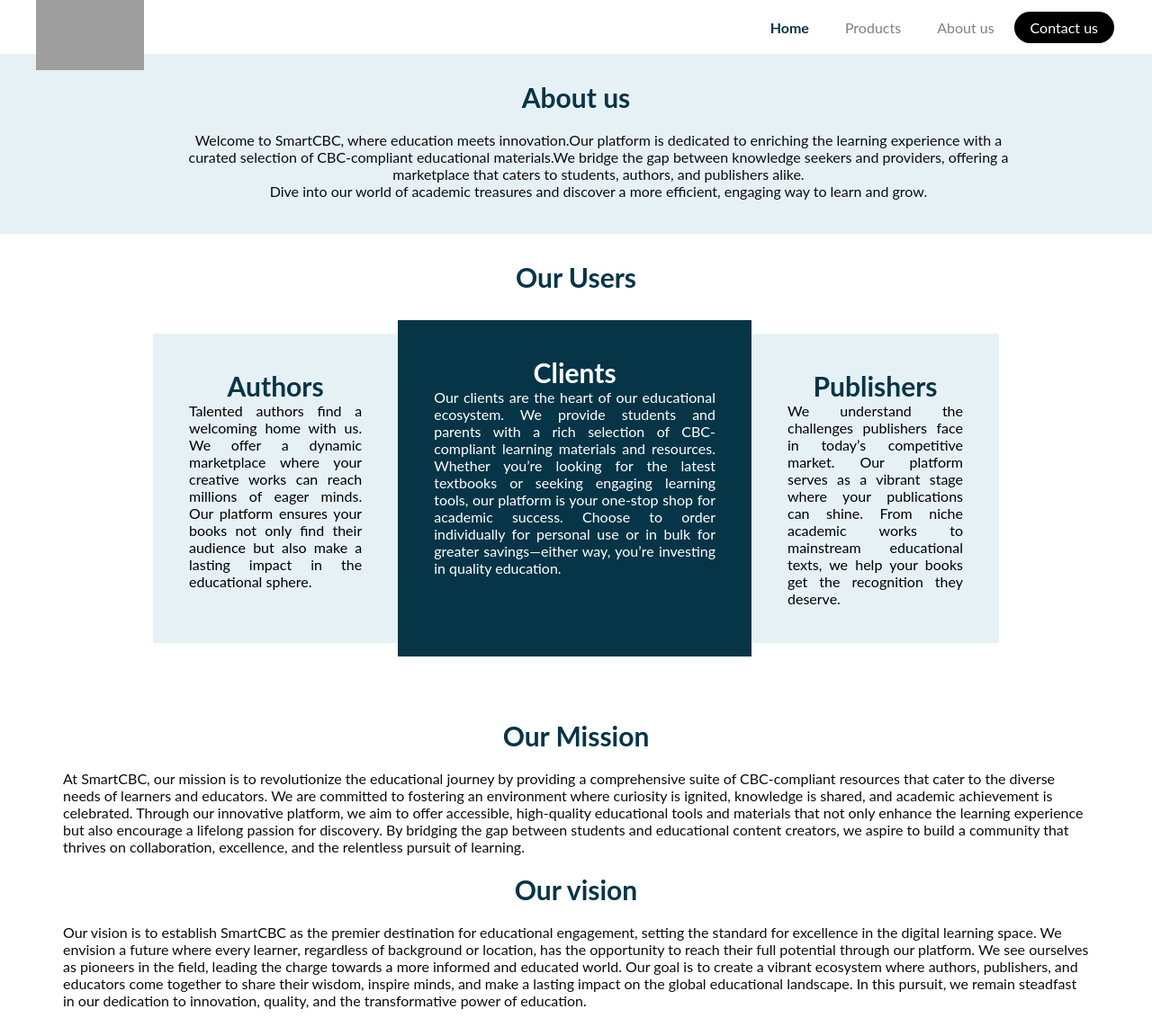
After one commit to Betanny/BookStore2, a PHP site: page /Aboutus.html in a window 1280 px wide. The commit adds this page. Shown: the whole page at 90% size. Run offline with PHP 8.4, Linux system fonts and the light colour scheme; grey boxes are pictures that could not be loaded.

Commit message:
Developing the about us Page

```diff
--- /dev/null
+++ b/Home/Aboutus.html
@@ -0,0 +1,116 @@
+<!DOCTYPE html>
+<html lang="en">
+<head>
+    <meta charset="UTF-8">
+    <meta name="viewport" content="width=device-width, initial-scale=1.0">
+    <link rel="stylesheet" href="home.css">
+    <link rel="stylesheet" href="/Shared Components/style.css">
+    <link rel="stylesheet" href="https://cdnjs.cloudflare.com/ajax/libs/font-awesome/6.5.1/css/all.min.css" integrity="sha512-DTOQO9RWCH3ppGqcWaEA1BIZOC6xxalwEsw9c2QQeAIftl+Vegovlnee1c9QX4TctnWMn13TZye+giMm8e2LwA==" crossorigin="anonymous" referrerpolicy="no-referrer" />
+
+    <title>Document</title>
+</head>
+<body>
+    <div id="header-container"></div>
+
+    <div class="contactus-container">
+
+        <div class="introduction-container">
+            <h4>About us</h4>
+
+            <div class="introduction-txt">
+            <p>Welcome to SmartCBC, where education meets innovation.Our platform is dedicated to enriching the learning experience with a curated selection of CBC-compliant educational materials.We bridge the gap between knowledge seekers and providers, offering a marketplace that caters to students, authors, and publishers alike.</p>
+           <p>Dive into our world of academic treasures and discover a more efficient, engaging way to learn and grow.</p>
+        </div>
+        <div class="intro-image">
+            <img src="" alt="">
+        </div>
+        </div>
+
+
+
+
+
+           <div class="users-container">
+                <h4>Our Users</h4>
+                <div class="Our-users">
+                <div class="author">
+                    <h4>Authors</h4>
+                    <p>Talented authors find a welcoming home with us. We offer a dynamic marketplace where your creative works can reach millions of eager minds. Our platform ensures your books not only find their audience but also make a lasting impact in the educational sphere.
+                    </p>
+
+
+                </div>
+                <div class="client">
+                    <h4>Clients</h4>
+                    <p>Our clients are the heart of our educational ecosystem. We provide students and parents with a rich selection of CBC-compliant learning materials and resources. Whether you’re looking for the latest textbooks or seeking engaging learning tools, our platform is your one-stop shop for academic success. Choose to order individually for personal use or in bulk for greater savings—either way, you’re investing in quality education.
+                    </p>
+
+
+                </div>
+
+                <div class="publisher">
+                    <h4>Publishers</h4>
+                    <p>We understand the challenges publishers face in today’s competitive market. Our platform serves as a vibrant stage where your publications can shine. From niche academic works to mainstream educational texts, we help your books get the recognition they deserve.
+                   </p>
+
+                </div>
+            </div>
+
+
+
+
+            </div>
+
+<div class="mission-container">
+   <h4>Our Mission</h4>
+<p>At SmartCBC, our mission is to revolutionize the educational journey by providing a comprehensive suite of CBC-compliant resources that cater to the diverse needs of learners and educators. We are committed to fostering an environment where curiosity is ignited, knowledge is shared, and academic achievement is celebrated. Through our innovative platform, we aim to offer accessible, high-quality educational tools and materials that not only enhance the learning experience but also encourage a lifelong passion for discovery. By bridging the gap between students and educational content creators, we aspire to build a community that thrives on collaboration, excellence, and the relentless pursuit of learning.</p>
+   <h4>Our vision</h4>
+<p>Our vision is to establish SmartCBC as the premier destination for educational engagement, setting the standard for excellence in the digital learning space. We envision a future where every learner, regardless of background or location, has the opportunity to reach their full potential through our platform. We see ourselves as pioneers in the field, leading the charge towards a more informed and educated world. Our goal is to create a vibrant ecosystem where authors, publishers, and educators come together to share their wisdom, inspire minds, and make a lasting impact on the global educational landscape. In this pursuit, we remain steadfast in our dedication to innovation, quality, and the transformative power of education.</p>
+
+</div>
+
+        </div>
+
+
+
+
+
+
+
+
+
+    </div>
+
+
+
+
+
+
+
+
+
+
+
+
+
+
+
+</body>
+
+<script>
+    document.addEventListener("DOMContentLoaded", function() {
+    fetch('/Shared Components/header.php')
+        .then(response => response.text())
+        .then(data => {
+            document.getElementById('header-container').innerHTML = data;
+        });
+        fetch('/Shared Components/footer.html')
+        .then(response => response.text())
+        .then(data => {
+            document.getElementById('footer-container').innerHTML = data;
+        });
+
+});
+
+</script>
+</html>
--- a/Home/home.css
+++ b/Home/home.css
@@ -581,3 +581,97 @@
     font-weight:lighter;
 
 }
+
+
+
+
+
+/*******************************************About us****************************************/
+.introduction-container{
+    background-color: var(--accent-color2);
+    height: 200px;
+    text-align: center;
+    padding: 30px;
+    display: flex;
+    flex-direction: column;
+    justify-content: space-evenly;
+
+
+}
+
+.introduction-container h4{
+    color: var(--primary-color);
+    font-size: 30px;
+    text-align: center;
+}
+.introduction-txt{
+    padding-top: 20px;
+    width: 80%;
+    padding-left: 50px;
+    text-align: center;
+    margin: auto;
+
+
+}
+/* .intro-image{
+    width: 20%;
+} */
+
+
+
+
+.users-container{
+    padding: 10px;
+    width: 75%;
+    height: 380px;
+    margin: auto;
+    margin-top: 20px;
+}
+.users-container h4{
+    text-align: center;
+    color: var(--primary-color);
+    font-size: 30px;
+}
+.Our-users{
+    display: flex;
+    flex-direction: row;
+    margin-top: 30px;
+
+}
+
+.author,
+.publisher{
+    width:auto;
+    background-color: var(--accent-color2);
+    color: var(--accent-color);
+    text-align: justify;
+    padding: 40px;
+    margin: 15px 0;
+}
+
+.client{
+    background-color: var(--primary-color);
+    color: white;
+    justify-content: center;
+    text-align: justify;
+    padding: 40px;
+    width: auto;
+
+}
+.client h4{
+    color: #ffffff;
+    text-align: center;
+}
+
+.mission-container{
+    /* background-color: var(--accent-color2); */
+    padding: 20px 70px;
+    margin-top: 100px;
+
+}
+.mission-container h4{
+  padding: 20px 30px;
+    text-align: center;
+    font-size: 30px;
+    color: var(--primary-color);
+}
```
